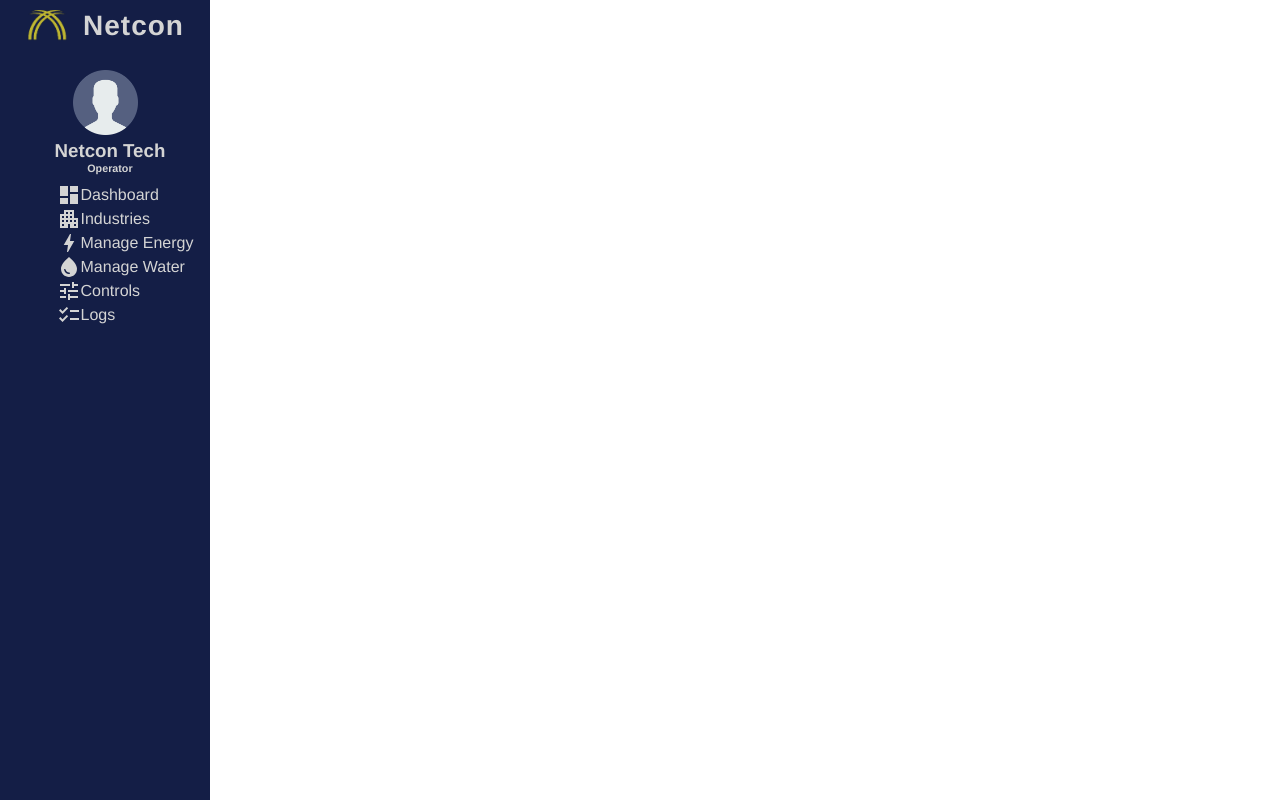
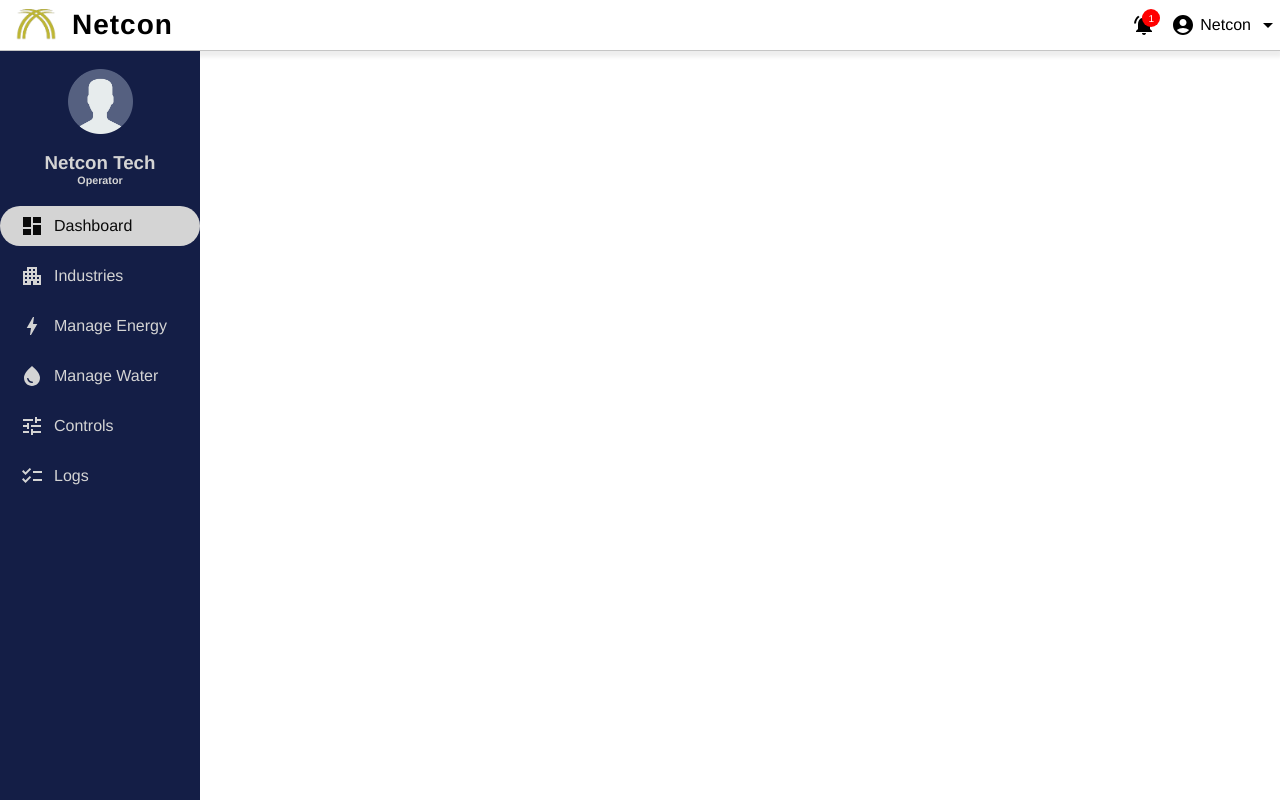
Before and after one commit to nithiishkumarb/Netcon---Loop, a React (Create React App) app in the folder client/: page /dashboard in a window 1280 px wide. Built offline with nearby package versions, Linux system fonts and the light colour scheme.

Commit message:
sidebar & Topbar

```diff
--- a/client/src/App.js
+++ b/client/src/App.js
@@ -1,12 +1,15 @@
+// eslint-disable-next-line
+import {BrowserRouter,Route,Routes,Navigate} from "react-router-dom"// eslint-disable-next-line
 import Login from "./Pages/login/Login.jsx";
 import Dashboard from "./Pages/Dashboard/Dashboard.jsx"
 function App() {
   return (
-    <div className="App">
-      {/* <Login/> */}
-      <Dashboard/>
-    </div>
+    <BrowserRouter>
+      <Routes>
+        <Route path="/login" element={<Login/>}/>
+        <Route path="/dashboard" element={<Dashboard/>}/>
+      </Routes>
+    </BrowserRouter>
   );
 }
-
 export default App;
--- a/client/src/Components/Sidebar/Sidebar.css
+++ b/client/src/Components/Sidebar/Sidebar.css
@@ -1,51 +1,52 @@
 .sidebar{
-    width: 210px;
-    height: 100vh;
     background-color: #141E46;
+    display:flex;
+    flex-direction:column;
+    width: 200px;
+    position: fixed;
+    height: calc(100vh - 50px);
+    font-family: 'Franklin Gothic Medium', 'Arial Narrow', Arial, sans-serif;
+}
+.profilecontainer{
     display:flex;
     flex-direction: column;
     align-items: center;
-    font-family: 'Franklin Gothic Medium', 'Arial Narrow', Arial, sans-serif;
-}
-.logocontainer{
-    display:flex;
-    align-items: center;
-    justify-content: center;
-    padding-top: 10px;
-}
-.logo{
-    width:42px;
-    height:32px;
-    margin-right:15px;
-}
-.logoname{
-    color:#D4D4D4;
-    font-family: 'Franklin Gothic Medium', 'Arial Narrow', Arial, sans-serif;
-    letter-spacing: 1px;
-    font-size: 28px;
-}
-.profilecontainer{
-    margin-top:10px;
-    display:flex;
 }
 .icon{
     width:65px;
     height: 65px;
 }
-.profile_name{
+.profile-name{
     color: #D4D4D4;
     display:flex;
     flex-direction: column;
     align-items: center;
-    position: absolute;
-    top:140px;
+    cursor: pointer;
 }
-.sidebarcontainer{
-    margin-top:30px;
-    color:#D4D4D4;
-    list-style: none;
+.sidebarList{
+    display:flex;
+    flex-direction: column;
+    margin-top:10px;
 }
-.sidebarcontainer li{
+.sidebarList a{
     display:flex;
     align-items: center;
+    margin-top:10px;
+    width:200px;
+    height:40px;
+    border-radius: 20px;
+    cursor: pointer;
+    color:#D4D4D4;
+    text-decoration:none;
 }
+.ListIcons{
+    margin: 0px 10px 0px 20px;
+}
+.sidebarList a:first-child{
+    background-color: #D4D4D4;
+    color: #0B0B0B;
+}
+.sidebarList a:hover{
+    background-color: #D4D4D4;
+    color: #0B0B0B;
+}
--- a/client/src/Components/Sidebar/Sidebar.jsx
+++ b/client/src/Components/Sidebar/Sidebar.jsx
@@ -1,33 +1,31 @@
 import React from 'react'
 import "./Sidebar.css"
+import {Link} from "react-router-dom"
 import DashboardIcon from '@mui/icons-material/Dashboard';
 import ApartmentIcon from '@mui/icons-material/Apartment';
 import BoltSharpIcon from '@mui/icons-material/BoltSharp';
 import WaterDropIcon from '@mui/icons-material/WaterDrop';
 import TuneIcon from '@mui/icons-material/Tune';
 import ChecklistIcon from '@mui/icons-material/Checklist';
+import Login from "../../Pages/login/Login";
 const Sidebar = () => {
     return (
         <div className='sidebar'>
-            <div className='logocontainer'>
-                <img className="logo" src="/Assets/logo.png" alt='logo'/>
-                <h1 className='logoname'>Netcon</h1>
-            </div>
             <div className='profilecontainer'>
                 <img className="icon" src="/Assets/user.png" alt='user'/>
-                <div className='profile_name'>
+                <div className='profile-name'>
                     <h3>Netcon Tech</h3>
                     <h6>Operator</h6>
                 </div>
             </div>
-            <ul className="sidebarcontainer">
-                <li> <DashboardIcon/> <span> Dashboard</span></li>
-                <li> <ApartmentIcon/><span>Industries</span></li>
-                <li> <BoltSharpIcon/><span>Manage Energy</span></li>
-                <li> <WaterDropIcon/><span>Manage Water</span></li>
-                <li> <TuneIcon/><span>Controls</span></li>
-                <li> <ChecklistIcon/><span>Logs</span></li>
-            </ul>
+            <div className="sidebarList">
+                <Link to="/dashboard"> <DashboardIcon className='ListIcons'/> <span>Dashboard</span></Link>
+                <Link to="/industries"> <ApartmentIcon className='ListIcons'/> <span>Industries</span></Link>
+                <Link to="/manage-energy"> <BoltSharpIcon className='ListIcons'/> <span>Manage Energy</span></Link>
+                <Link to="/manage-water"> <WaterDropIcon className='ListIcons'/> <span>Manage Water</span></Link>
+                <Link to="/controls"> <TuneIcon className='ListIcons'/> <span>Controls</span></Link>
+                <Link to="/login" element={<Login/>}> <ChecklistIcon className='ListIcons'/> <span>Logs</span></Link>
+            </div>
         </div>
     )
 }
--- a/client/src/Components/Topbar/Topbar.css
+++ b/client/src/Components/Topbar/Topbar.css
@@ -0,0 +1,86 @@
+.Topbar{
+    width:100%;
+    height: 50px;
+    -webkit-box-shadow: 0px 4px 4px 4px rgba(0,0,0,0.07);
+    box-shadow: 0px 4px 4px 2px rgba(0,0,0,0.07);
+    border-bottom: 1px solid rgb(197, 197, 197);
+    display:flex;
+    align-items: center;
+    justify-content: space-between;
+    font-family: 'Franklin Gothic Medium', 'Arial Narrow', Arial, sans-serif;
+}
+.TopbarLeft{
+    display:flex;
+    align-items: center;
+    justify-content: center;
+}
+.logo{
+    width:42px;
+    height:32px;
+    margin-right:15px;
+    margin-left:15px;
+}
+.logoname{
+    color:#000000;
+    font-family: 'Franklin Gothic Medium', 'Arial Narrow', Arial, sans-serif;
+    letter-spacing: 1px;
+    font-size: 28px;
+}
+.TopbarRight{
+    display:flex;
+    align-items: center;
+    justify-content: space-around;
+}
+.notification-container{
+    display:flex;
+    align-items: center;
+    justify-content: center;
+    position: relative;
+    margin-right:15px;
+    color:black
+}
+.notification-container span{
+    border-radius: 50%;
+    width:18px;
+    height:18px;
+    background-color:red;
+    color:white;
+    display: flex;
+    align-items: center;
+    justify-content: center;
+    font-size: 10px;
+    position: absolute;
+    bottom:10px;
+    left:10px;
+}
+.Profile{
+    display:flex;
+    align-items: center;
+    justify-content: center;
+    cursor:pointer
+}
+.userName{
+    margin:0px 5px 0px 5px;
+}
+.profileList{
+    display:flex;
+    align-items: center;
+    flex-direction:column;
+    position: absolute;
+    right:5px;
+    top:40px;
+    width:75px;
+    height:75px
+}
+.profileList a{
+    margin-top: 10px;
+    color:black;
+    font-size:14px;
+    font-weight: 200;
+    text-align: center;
+    justify-content: center;
+    text-decoration: none;
+}
+.profileList a:hover{
+    text-decoration:underline;
+}
--- a/client/src/Components/Topbar/Topbar.jsx
+++ b/client/src/Components/Topbar/Topbar.jsx
@@ -0,0 +1,39 @@
+import React,{useState} from 'react'
+import "./Topbar.css"
+import {Link} from "react-router-dom"
+import AccountCircleIcon from '@mui/icons-material/AccountCircle';
+import NotificationsActiveIcon from '@mui/icons-material/NotificationsActive';
+import ArrowDropDownIcon from '@mui/icons-material/ArrowDropDown';
+const Topbar = () => {
+    const [visible,SetVisible]=useState(false)
+    const handleProfileList=()=>{
+        SetVisible(!visible);
+    }
+    return (
+        <div className='Topbar'>
+            <div className='TopbarLeft'>
+                <img className="logo" src="/Assets/logo.png" alt='logo'/>
+                <h1 className='logoname'>Netcon</h1>
+            </div>
+            <div className='TopbarRight'>
+                <Link to="/notification" className='notification-container'>
+                    <NotificationsActiveIcon/>
+                    <span>1</span>
+                </Link>
+                <div onClick={handleProfileList} className='Profile'>
+                    <AccountCircleIcon/>
+                    <span className='userName'>Netcon</span>
+                    <ArrowDropDownIcon  className='icons'/>
+                </div>
+            </div>
+            {
+                visible ?
+                ( <div className='profileList'>
+                    <Link to="/profile">Profile</Link>
+                    <Link to="/login">Logout</Link>
+                </div>) : null
+            }
+        </div>
+    )
+}
+export default Topbar
--- a/client/src/Pages/Dashboard/Dashboard.css
+++ b/client/src/Pages/Dashboard/Dashboard.css
@@ -0,0 +1,3 @@
+.dashboard{
+    /* display:flex; */
+}
--- a/client/src/Pages/Dashboard/Dashboard.jsx
+++ b/client/src/Pages/Dashboard/Dashboard.jsx
@@ -1,8 +1,11 @@
 import React from 'react'
-import Sidebar from '../../Components/Sidebar/Sidebar'
+import Sidebar from '../../Components/Sidebar/Sidebar' // eslint-disable-next-line
+import Topbar from '../../Components/Topbar/Topbar'
+import "./Dashboard.css"
 const Dashboard = () => {
     return (
-        <div>
+        <div className='dashboard'>
+            <Topbar/>
             <Sidebar/>
         </div>
     )
--- a/client/src/Pages/login/Login.jsx
+++ b/client/src/Pages/login/Login.jsx
@@ -7,8 +7,8 @@ import VisibilityIcon from '@mui/icons-material/Visibility';
 import VisibilityOffIcon from '@mui/icons-material/VisibilityOff';
 
 const Login = () => {
-    const [PassVisible,SetPassVisible]=useState(false)
-    const [mail, Setmail]=useState('')
+    const [PassVisible,SetPassVisible]=useState(false) // eslint-disable-next-line
+    const [mail, Setmail]=useState('') // eslint-disable-next-line
     const [password,Setpassword]=useState('')
     const handlesubmit=(e)=>{
         e.preventDefault();
```
